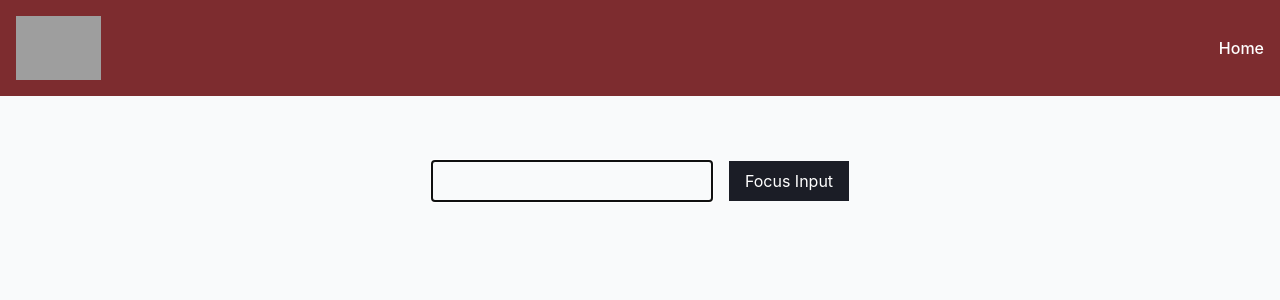
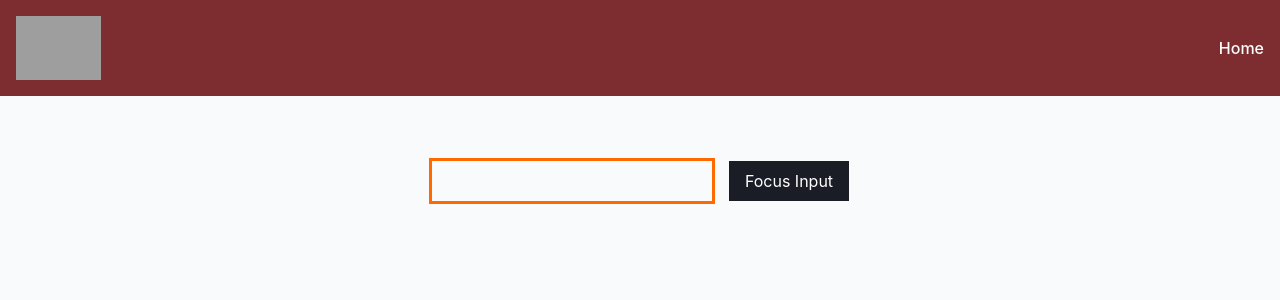
Before and after one commit to dimigeo6595/cf9-react, a React (Vite) app: page / in a window 1280 px wide. Shown: the top 300 px of the page. Built offline with nearby package versions, Linux system fonts and the light colour scheme; grey boxes are pictures that could not be loaded.

Commit message:
feat: add color fixing in FocusInput component

```diff
--- a/src/components/LessonSix/FocusInput.tsx
+++ b/src/components/LessonSix/FocusInput.tsx
@@ -1,15 +1,15 @@
 import {useEffect, useRef} from "react";
 
-const FocusInput = () =>{
+const FocusInput = () => {
     const inputRef = useRef<HTMLInputElement>(null);
 
-    const handleCLick = () => {
+    const handleClick = () => {
         inputRef.current?.focus();
     }
 
     useEffect(() => {
         inputRef.current?.focus();
-    })
+    }, [])
 
     return (
         <>
@@ -17,10 +17,10 @@ const FocusInput = () =>{
                 <input
                     ref={inputRef}
                     type="text"
-                    className="border focus:border-orange-500 px-4 py-2 "
+                    className="border px-4 py-2 focus:border-orange-500 focus:outline-none focus:ring-2 focus:ring-orange-500"
                 />
                 <button className="bg-cf-dark-gray  text-white px-4 py-2"
-                onClick={() => handleCLick()}>
+                        onClick={handleClick}>
                     Focus Input
                 </button>
             </div>
```
